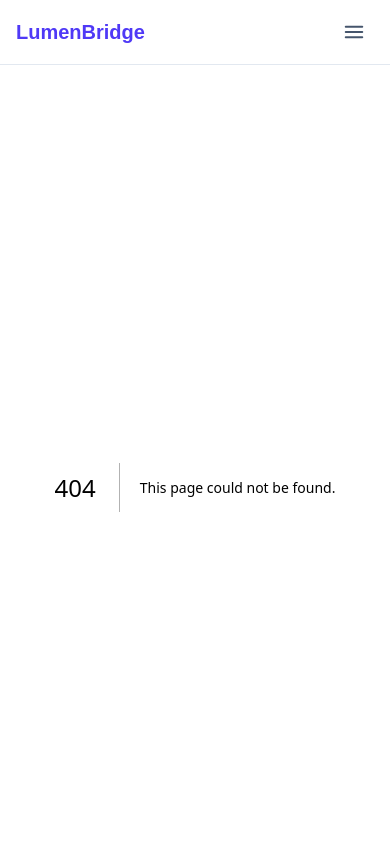
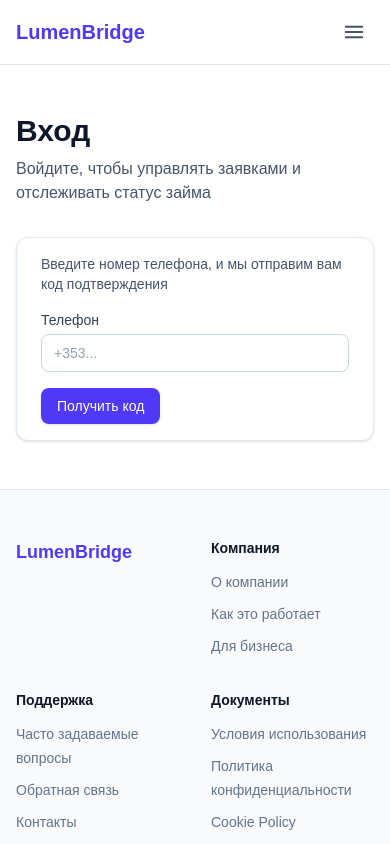
Before and after one commit to antonbukhalov13/04-fullstack-mvp, a Next.js app in the folder frontend/: page /login in a window 390 px wide. Before the commit this address had no page. Shown: the top 844 px of the page. Built offline with nearby package versions, Linux system fonts and the light colour scheme.

Commit message:
add OTP login page with two-step phone/code flow

```diff
--- /dev/null
+++ b/frontend/src/app/login/page.tsx
@@ -0,0 +1,19 @@
+import type { Metadata } from 'next';
+import { LoginForm } from '@/features/login-otp';
+
+export const metadata: Metadata = {
+  title: 'Вход | LumenBridge Finance',
+  description: 'Войдите в личный кабинет с помощью SMS-кода',
+};
+
+export default function LoginPage() {
+  return (
+    <section className="mx-auto max-w-md px-4 py-12">
+      <h1 className="text-3xl font-bold text-slate-900 mb-2">Вход</h1>
+      <p className="text-slate-600 mb-8">
+        Войдите, чтобы управлять заявками и отслеживать статус займа
+      </p>
+      <LoginForm />
+    </section>
+  );
+}
--- /dev/null
+++ b/frontend/src/features/login-otp/index.ts
@@ -0,0 +1 @@
+export { LoginForm } from './login-form';
--- /dev/null
+++ b/frontend/src/features/login-otp/login-form.tsx
@@ -0,0 +1,161 @@
+'use client';
+
+import { useState } from 'react';
+import { useRouter } from 'next/navigation';
+import { useForm, type SubmitHandler } from 'react-hook-form';
+import { object, pipe, string, minLength, type InferOutput } from 'valibot';
+import { valibotResolver } from '@hookform/resolvers/valibot';
+import { api, ApiError, setAuthToken } from '@/shared/api';
+import { Input } from '@/shared/ui/input';
+import { Button } from '@/shared/ui/button';
+import { Card, CardContent } from '@/shared/ui/card';
+
+type Step = 'phone' | 'code';
+
+const phoneSchema = object({
+  phone: pipe(string(), minLength(1, 'Обязательное поле')),
+});
+
+const codeSchema = object({
+  code: pipe(string(), minLength(6, 'Код должен содержать 6 цифр')),
+});
+
+type PhoneForm = InferOutput<typeof phoneSchema>;
+type CodeForm = InferOutput<typeof codeSchema>;
+
+type SubmitState = 'idle' | 'submitting' | 'error';
+
+export function LoginForm() {
+  const router = useRouter();
+  const [step, setStep] = useState<Step>('phone');
+  const [phone, setPhone] = useState('');
+  const [mockOtp, setMockOtp] = useState('');
+  const [submitState, setSubmitState] = useState<SubmitState>('idle');
+  const [errorMessage, setErrorMessage] = useState('');
+
+  const phoneForm = useForm<PhoneForm>({
+    resolver: valibotResolver(phoneSchema),
+  });
+
+  const codeForm = useForm<CodeForm>({
+    resolver: valibotResolver(codeSchema),
+  });
+
+  const onRequestOtp: SubmitHandler<PhoneForm> = async (data) => {
+    setSubmitState('submitting');
+    setErrorMessage('');
+
+    try {
+      const res = await api.post<{ mockOtp: string }>('/auth/request-otp', { phone: data.phone });
+      setPhone(data.phone);
+      setMockOtp(res.mockOtp);
+      setStep('code');
+    } catch (err) {
+      setSubmitState('error');
+      if (err instanceof ApiError) {
+        const body = err.body as { message?: string | string[] };
+        const msg = Array.isArray(body.message) ? body.message[0] : body.message;
+        setErrorMessage(msg ?? 'Ошибка запроса кода');
+      } else {
+        setErrorMessage(err instanceof Error ? err.message : 'Произошла ошибка');
+      }
+    } finally {
+      setSubmitState('idle');
+    }
+  };
+
+  const onVerifyOtp: SubmitHandler<CodeForm> = async (data) => {
+    setSubmitState('submitting');
+    setErrorMessage('');
+
+    try {
+      const res = await api.post<{ accessToken: string; user: { id: string; phone: string; name: string | null } }>(
+        '/auth/verify-otp',
+        { phone, code: data.code },
+      );
+
+      localStorage.setItem('token', res.accessToken);
+      localStorage.setItem('user', JSON.stringify(res.user));
+      setAuthToken(res.accessToken);
+
+      router.push('/dashboard');
+    } catch (err) {
+      setSubmitState('error');
+      if (err instanceof ApiError) {
+        const body = err.body as { message?: string | string[] };
+        const msg = Array.isArray(body.message) ? body.message[0] : body.message;
+        setErrorMessage(msg ?? 'Неверный или просроченный код');
+      } else {
+        setErrorMessage(err instanceof Error ? err.message : 'Произошла ошибка');
+      }
+    } finally {
+      setSubmitState('idle');
+    }
+  };
+
+  return (
+    <Card>
+      <CardContent>
+        {step === 'phone' ? (
+          <form onSubmit={phoneForm.handleSubmit(onRequestOtp)} className="space-y-4">
+            <p className="text-sm text-slate-600">
+              Введите номер телефона, и мы отправим вам код подтверждения
+            </p>
+            <Input
+              label="Телефон"
+              type="tel"
+              placeholder="+353..."
+              {...phoneForm.register('phone')}
+              error={phoneForm.formState.errors.phone?.message}
+            />
+
+            {submitState === 'error' && (
+              <p className="text-sm text-red-600">{errorMessage}</p>
+            )}
+
+            <Button type="submit" disabled={submitState === 'submitting'}>
+              {submitState === 'submitting' ? 'Отправка...' : 'Получить код'}
+            </Button>
+          </form>
+        ) : (
+          <form onSubmit={codeForm.handleSubmit(onVerifyOtp)} className="space-y-4">
+            <div>
+              <p className="text-sm text-slate-600">
+                Код отправлен на <span className="font-medium">{phone}</span>
+              </p>
+              {mockOtp && (
+                <p className="mt-1 text-xs text-amber-600 bg-amber-50 rounded px-2 py-1">
+                  Mock-код: <span className="font-mono font-semibold">{mockOtp}</span>
+                </p>
+              )}
+            </div>
+            <Input
+              label="Код из SMS"
+              placeholder="000000"
+              maxLength={6}
+              {...codeForm.register('code')}
+              error={codeForm.formState.errors.code?.message}
+            />
+
+            {submitState === 'error' && (
+              <p className="text-sm text-red-600">{errorMessage}</p>
+            )}
+
+            <div className="flex gap-3">
+              <Button
+                type="button"
+                variant="secondary"
+                onClick={() => { setStep('phone'); setMockOtp(''); setErrorMessage(''); }}
+              >
+                Назад
+              </Button>
+              <Button type="submit" disabled={submitState === 'submitting'}>
+                {submitState === 'submitting' ? 'Проверка...' : 'Войти'}
+              </Button>
+            </div>
+          </form>
+        )}
+      </CardContent>
+    </Card>
+  );
+}
```
